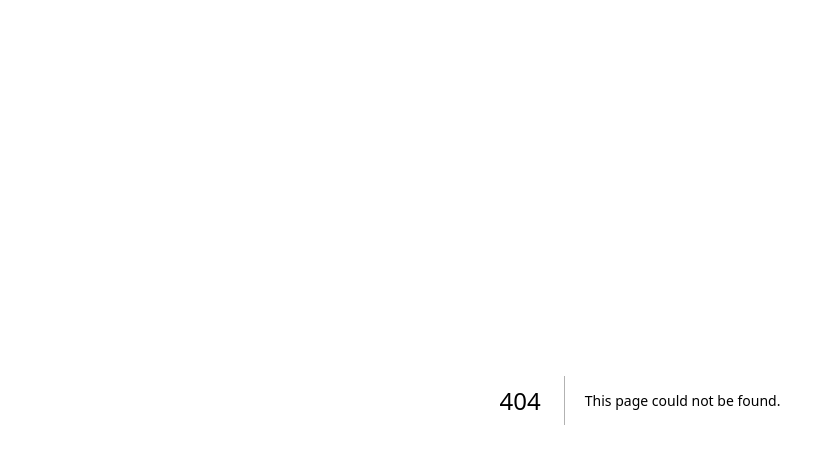
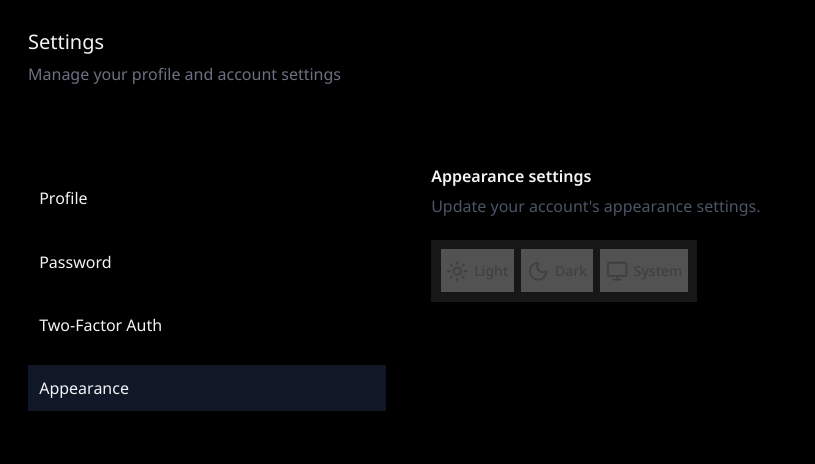
Before and after one commit to AungNanda412/mcf2-starterkit-ui, a Next.js app: page /appearance in a window 1280 px wide. Before the commit this address had no page. Shown: the top 464 px of the page, without its empty margins (0-815 px from the left). Built offline with nearby package versions, Linux system fonts and the light colour scheme.

Commit message:
feat:appearance

```diff
--- /dev/null
+++ b/app/appearance/layout.tsx
@@ -0,0 +1,62 @@
+"use client";
+
+import Link from "next/link";
+import { usePathname } from "next/navigation";
+
+export default function AppearanceLayout({
+  children,
+}: {
+  children: React.ReactNode;
+}) {
+  const pathname = usePathname();
+
+  const active = (path: string) => (pathname === path ? "bg-gray-900" : "");
+
+  return (
+    <div className="bg-black p-5 min-h-screen text-gray-100">
+      {}
+      <div>
+        <h1 className="text-xl font-normal mb-1">Settings</h1>
+        <p className="font-normal text-gray-500">
+          Manage your profile and account settings
+        </p>
+      </div>
+
+      <div className="flex flex-col md:flex-row gap-4 mt-10">
+        {}
+        <aside className="w-full md:w-64 flex flex-col gap-3 md:pt-6">
+          <Link
+            href="/profile"
+            className={`p-2 hover:bg-gray-900 ${active("/profile")}`}
+          >
+            Profile
+          </Link>
+          <Link
+            href="/password"
+            className={`p-2 hover:bg-gray-900 ${active("/password")}`}
+          >
+            Password
+          </Link>
+          <Link
+            href="/two-auth"
+            className={`p-2 hover:bg-gray-900 ${active("/two-auth")}`}
+          >
+            Two-Factor Auth
+          </Link>
+          <Link
+            href="/appearance"
+            className={`p-2 hover:bg-gray-900 ${active("/appearance")}`}
+          >
+            Appearance
+          </Link>
+        </aside>
+
+        {}
+        <div className="border-t border-gray-700 my-2 md:hidden" />
+
+        {}
+        <main className="flex-1 p-4 flex flex-col gap-10">{children}</main>
+      </div>
+    </div>
+  );
+}
--- /dev/null
+++ b/app/appearance/page.tsx
@@ -0,0 +1,37 @@
+"use client";
+
+import { Button } from "@/components/ui/button";
+import { Sun, Moon, Monitor } from "lucide-react";
+
+export default function Appearance() {
+  return (
+    <div className="space-y-4">
+      <h1 className="font-semibold mb-1">Appearance settings</h1>
+      <p className="text-gray-600">
+        Update your account's appearance settings.
+      </p>
+
+      {}
+      <div className="bg-neutral-900 p-1.5 inline-flex gap-1">
+        {}
+        <Button className="flex items-center text-sm gap-1 p-1 text-neutral-700 bg-neutral-600 hover:bg-neutral-800 hover:text-white transition-colors duration-200">
+          <Sun className="w-4 h-5 stroke-current" />
+          {}
+          <span>Light</span>
+        </Button>
+
+        {}
+        <Button className="flex items-center text-sm gap-1 p-1 text-neutral-700 bg-neutral-600 hover:bg-neutral-800 hover:text-white transition-colors duration-200">
+          <Moon className="w-4 h-5 stroke-current" />
+          <span>Dark</span>
+        </Button>
+
+        {}
+        <Button className="flex items-center text-sm gap-1 p-1 text-neutral-700 bg-neutral-600  hover:bg-neutral-800 hover:text-white transition-colors duration-200">
+          <Monitor className="w-4 h-5 stroke-current" />
+          <span>System</span>
+        </Button>
+      </div>
+    </div>
+  );
+}
```
